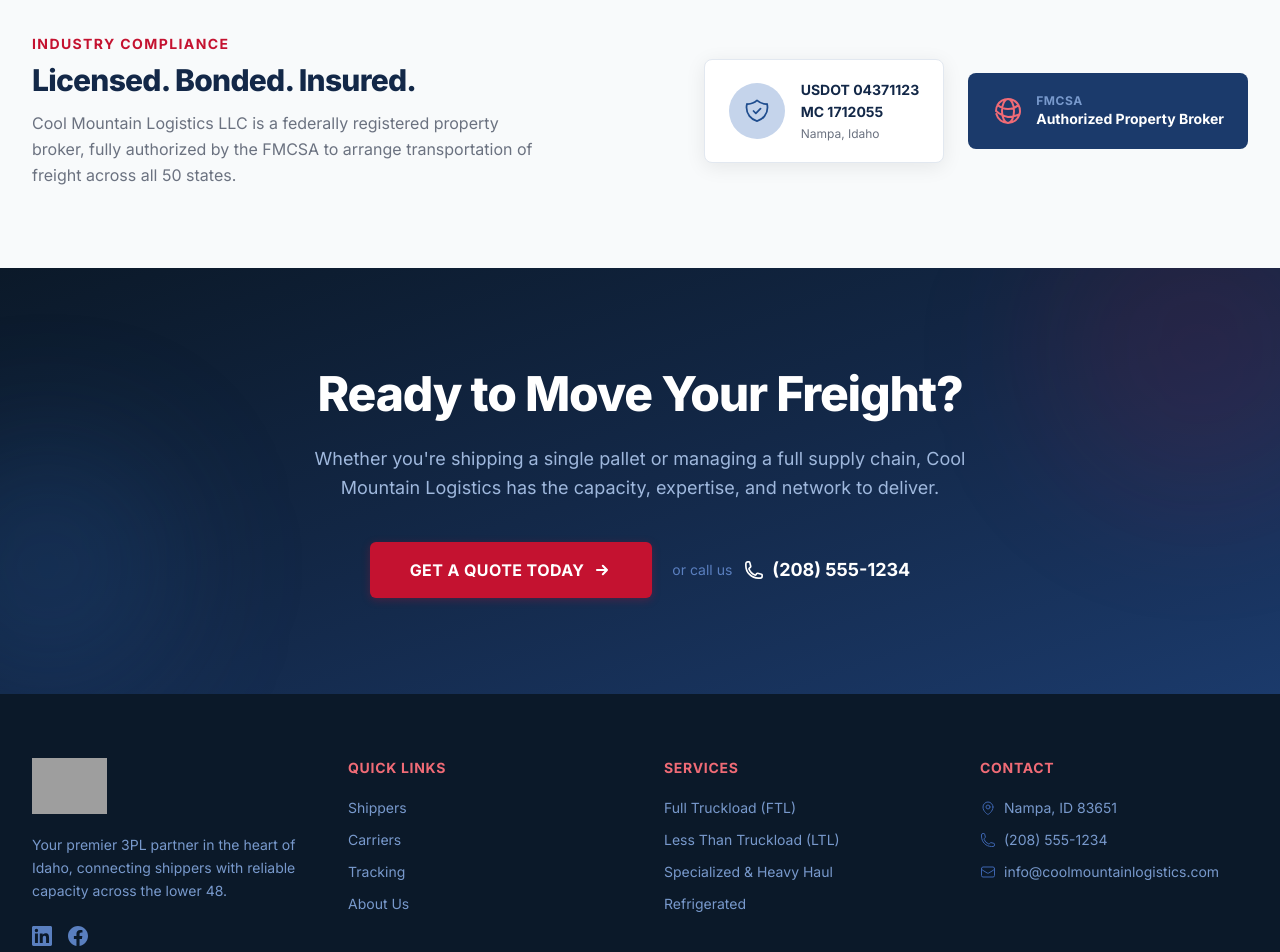
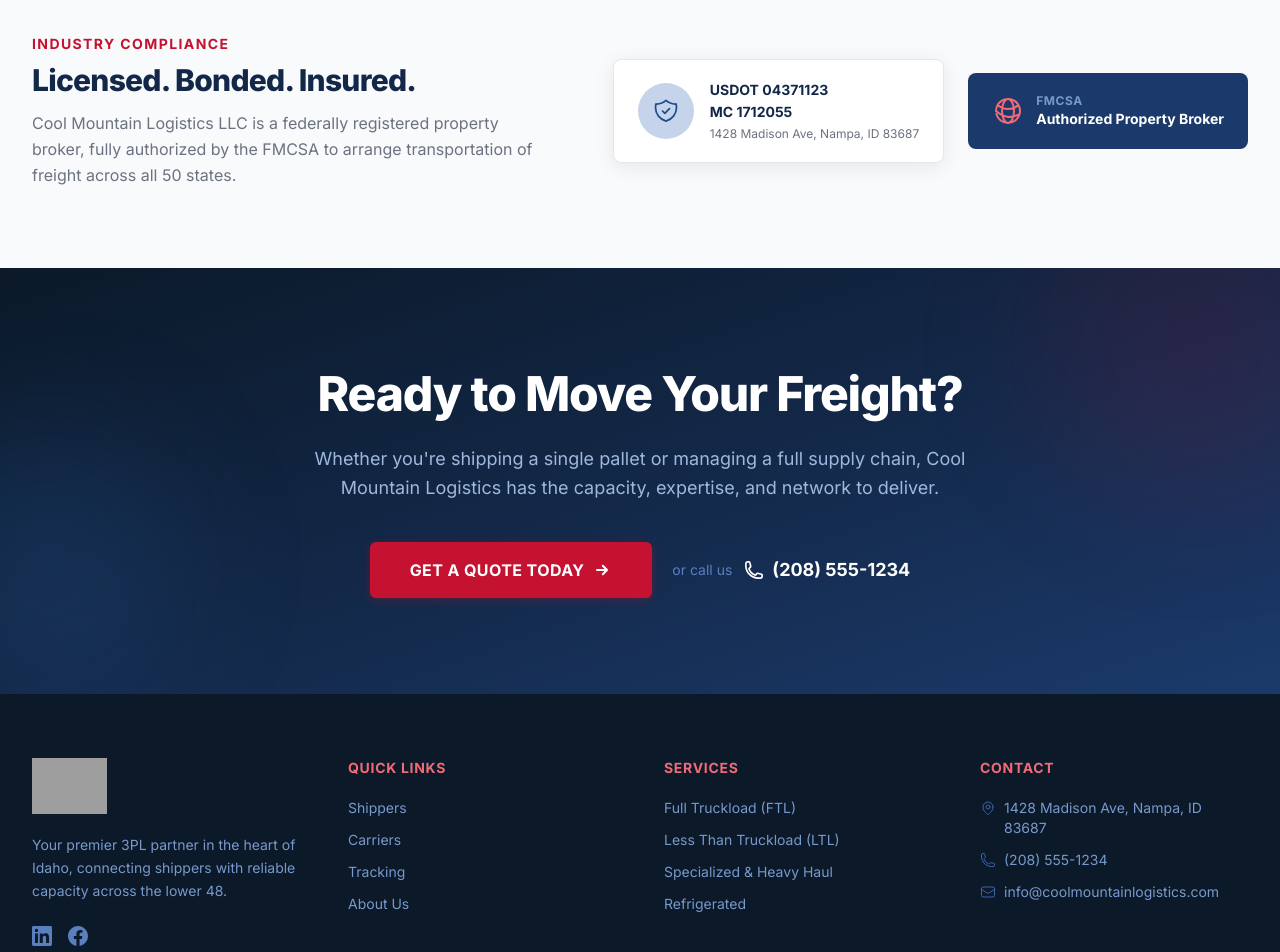
Before and after one commit to saskij/cool-mountain-logistics, a Next.js app: page / in a window 1280 px wide. Shown: the part 2800-3752 px from the top of the page. Built offline with nearby package versions, Linux system fonts and the light colour scheme; grey boxes are pictures that could not be loaded.

Commit message:
feat: update company address and map location

```diff
--- a/src/app/contact/page.tsx
+++ b/src/app/contact/page.tsx
@@ -40,8 +40,8 @@
                                         <svg xmlns="http://www.w3.org/2000/svg" className="h-6 w-6" fill="none" viewBox="0 0 24 24" stroke="currentColor"><path strokeLinecap="round" strokeLinejoin="round" strokeWidth={1.5} d="M15 10.5a3 3 0 11-6 0 3 3 0 016 0z" /><path strokeLinecap="round" strokeLinejoin="round" strokeWidth={1.5} d="M19.5 10.5c0 7.142-7.5 11.25-7.5 11.25S4.5 17.642 4.5 10.5a7.5 7.5 0 1115 0z" /></svg>
                                     </div>
                                     <div>
-                                        <p className="font-bold text-primary-900">Headquarters</p>
-                                        <p className="text-muted mt-1">Nampa, ID 83651</p>
+                                        <p className="font-bold text-primary-900 mt-1">Office Location</p>
+                                        <p className="text-muted mt-1">1428 Madison Ave, Nampa, ID 83687</p>
                                     </div>
                                 </div>
 
@@ -112,7 +112,7 @@
             {/* MAP SECTION */}
             <section className="h-[400px] w-full relative">
                 <iframe
-                    src="https://www.google.com/maps/embed?pb=!1m18!1m12!1m3!1d185203.49360879685!2d-116.666986!3d43.585501!2m3!1f0!2f0!3f0!3m2!1i1024!2i768!4f13.1!3m3!1m2!1s0x54afb7027a42a033%3A0x67341feefa28d844!2sNampa%2C%20ID!5e0!3m2!1sen!2sus!4v1709241600000!5m2!1sen!2sus"
+                    src="https://maps.google.com/maps?q=1428%20Madison%20Avenue%20Nampa%2C%20Idaho%2083687&t=&z=14&ie=UTF8&iwloc=&output=embed"
                     width="100%"
                     height="100%"
                     style={{ border: 0 }}
--- a/src/app/layout.tsx
+++ b/src/app/layout.tsx
@@ -102,7 +102,7 @@
                       <path strokeLinecap="round" strokeLinejoin="round" d="M15 10.5a3 3 0 11-6 0 3 3 0 016 0z" />
                       <path strokeLinecap="round" strokeLinejoin="round" d="M19.5 10.5c0 7.142-7.5 11.25-7.5 11.25S4.5 17.642 4.5 10.5a7.5 7.5 0 1115 0z" />
                     </svg>
-                    <span>Nampa, ID 83651</span>
+                    <span>1428 Madison Ave, Nampa, ID 83687</span>
                   </li>
                   <li className="flex items-center gap-2">
                     <svg xmlns="http://www.w3.org/2000/svg" className="h-4 w-4 text-primary-500 shrink-0" fill="none" viewBox="0 0 24 24" stroke="currentColor" strokeWidth={1.5}>
--- a/src/app/page.tsx
+++ b/src/app/page.tsx
@@ -444,7 +444,7 @@
                 <div>
                   <p className="text-sm font-bold text-primary-900">USDOT 04371123</p>
                   <p className="text-sm font-bold text-primary-900 mt-0.5">MC 1712055</p>
-                  <p className="text-xs text-muted mt-1">Nampa, Idaho</p>
+                  <p className="text-xs text-muted mt-1">1428 Madison Ave, Nampa, ID 83687</p>
                 </div>
               </div>
 
```
